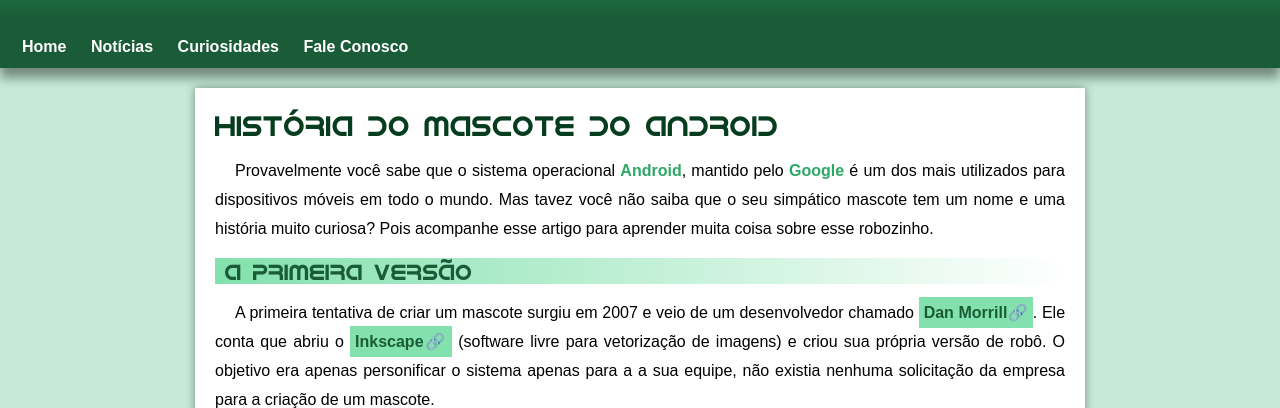
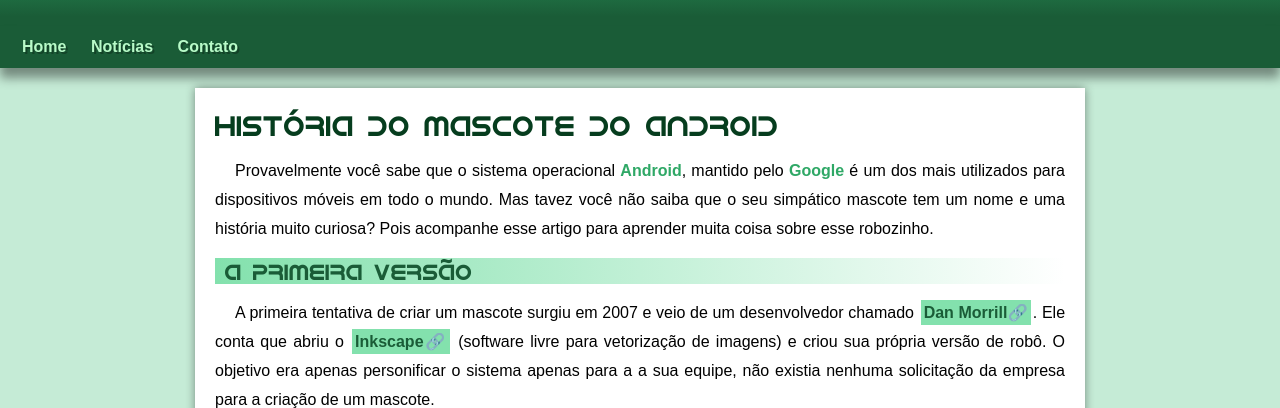
Before and after one commit to josedanieldasilva/Projeto-android, a plain HTML site: page index.html in a window 1280 px wide. Shown: the part 164-572 px from the top of the page. Drawn offline with Linux system fonts and the light colour scheme.

Commit message:
Atualização do paidding

```diff
--- a/estilo/estilo-p1.css
+++ b/estilo/estilo-p1.css
@@ -51,7 +51,7 @@
     font-size: 1.2em;
     max-width: 600px;
     margin: auto;
-    padding: 0px 10px;
+    padding: 0px 20px;
     text-shadow: 2px 2px 0px #00000081;
 }
 nav{
@@ -60,17 +60,17 @@
     box-shadow: 0px 10px 10px #00000069;
 }
 nav > a{
-    color: white;
+    color: #b8fac8;
     text-decoration: none;
     padding: 10px;
-    font-weight: bold;
+    font-weight: bolder;
+    text-shadow: 2px 2px 0px #00000046;
     transition-duration: .8s;
 }
 nav > a:hover{
     background-color: var(--cor04);
     color: var(--cor06);
     border-radius: 5px;
-
 }
 main{
     background-color: white;
@@ -112,7 +112,8 @@
     text-decoration: none;
     font-weight: bold;
     background-color: var(--cor02);
-    padding: 7px 5px;
+    padding: 4px 3px;
+    margin: 3px 2px;
 }
 main a:hover{
     text-decoration: underline;
--- a/index.html
+++ b/index.html
@@ -16,8 +16,7 @@
     <nav>
         <a href="#">Home</a>
         <a href="#">Notícias</a>
-        <a href="#">Curiosidades</a>
-        <a href="#">Fale Conosco</a>
+        <a href="#">Contato</a>
     </nav>
     <main>
         <article>
```
